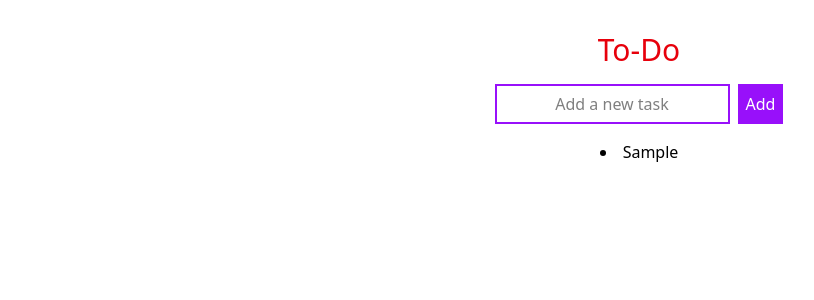
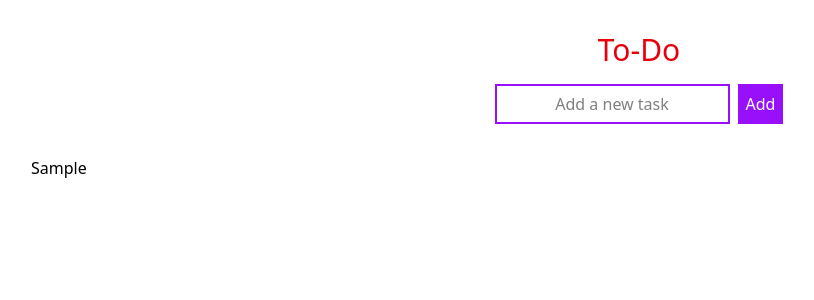
Before and after one commit to Nd3ritu/reactRecap, a React (Vite) app in the folder youtubeFinds/todo/: page / in a window 1280 px wide. Both pictures are taken after typing "Sample" into the empty fields and a click on the button "Add". Shown: the top 300 px of the page, without its empty margins (1-815 px from the left). Built offline with nearby package versions, Linux system fonts and the light colour scheme.

Commit message:
styling board component

```diff
--- a/youtubeFinds/todo/src/App.jsx
+++ b/youtubeFinds/todo/src/App.jsx
@@ -12,13 +12,20 @@ function App() {
 
       <h1 className='text-3xl text-red-600'>To-Do </h1>
       <Input  taskList={taskList} setTaskList={setTaskList}/>
-      <div>
-        {taskList.map((task, index) => (
-          <li key={index}>{task}</li>
-        ))}
-      </div>
 
     </div>
+
+    <div className='grid grid-cols-3 gap-4 px-8'>
+        {taskList.map((task, index) => (
+          <Board
+          key={index}
+          task={task}
+
+          />
+        ))}
+    </div>
+
+
 
     </>
   )
--- a/youtubeFinds/todo/src/components/Board.jsx
+++ b/youtubeFinds/todo/src/components/Board.jsx
@@ -1,7 +1,9 @@
 import React from 'react'
 
-export const Board = () => {
+export const Board = ({task}) => {
   return (
-    <div>Board</div>
+    <div className=''>
+        <p>{task}</p>
+    </div>
   )
 }
```
